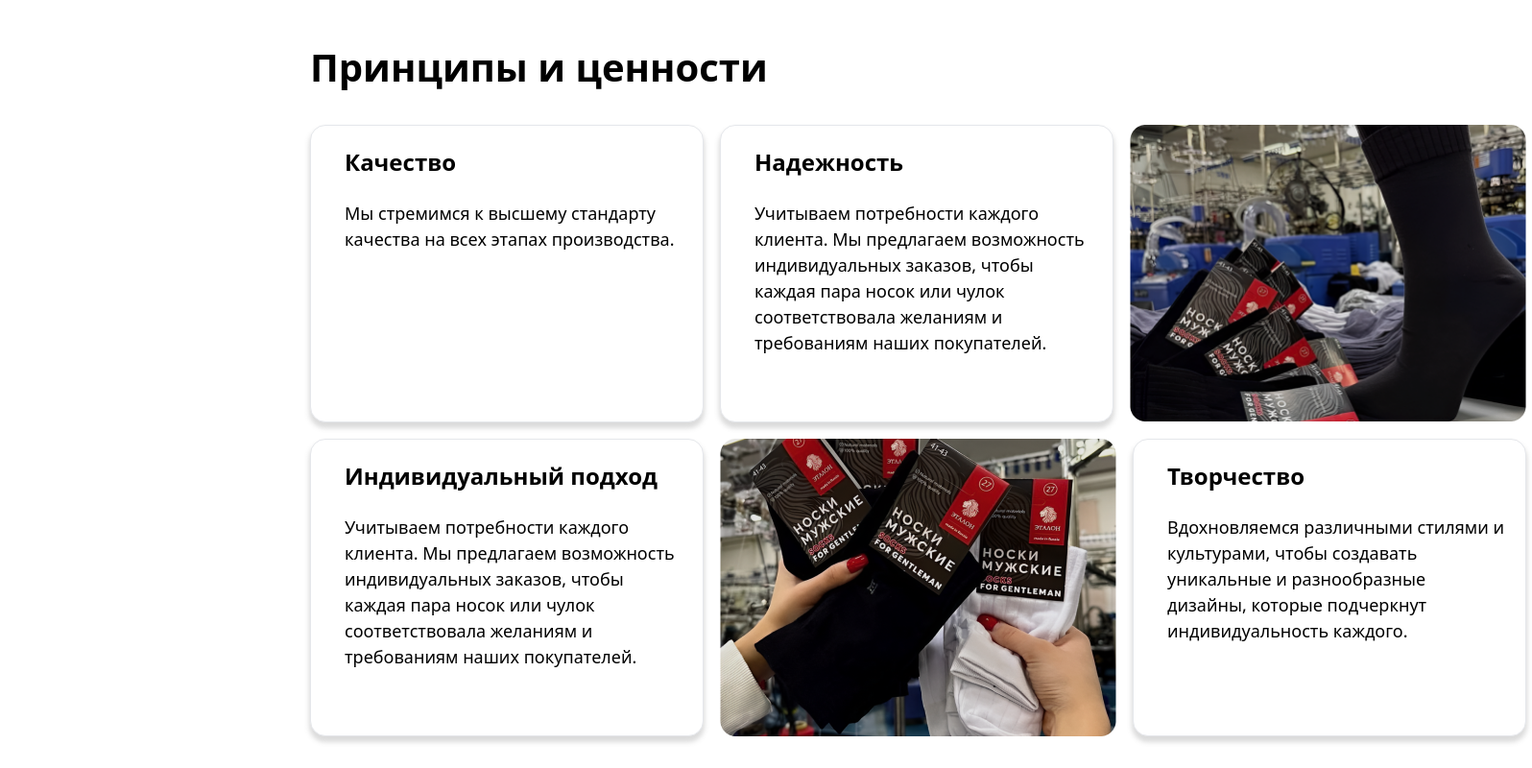
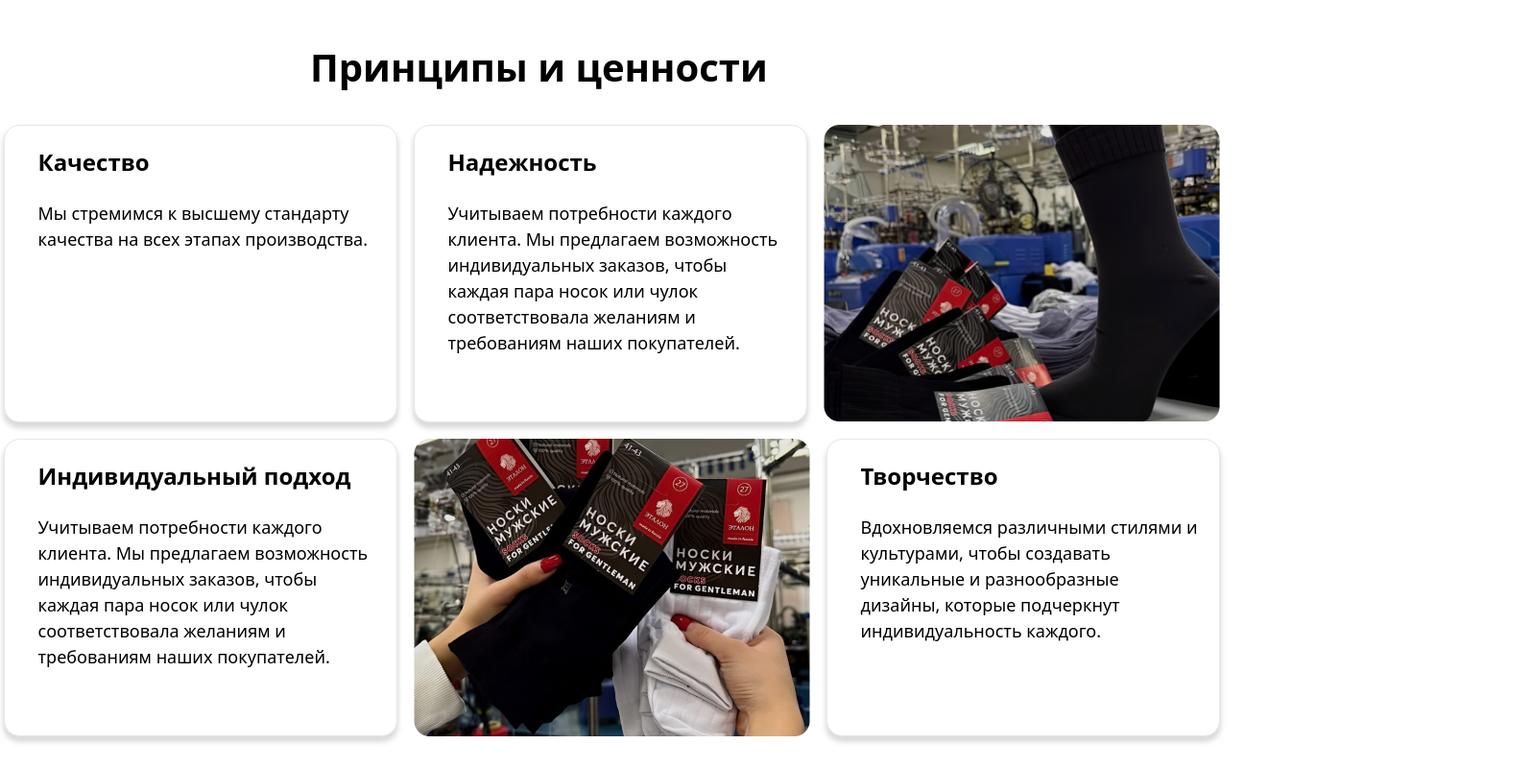
Before and after one commit to pavelbekarev/Etalon, a Next.js app: page / in a window 1280 px wide. Shown: the part 2020-2820 px from the top of the page at 96% size, 1596 px wide, since content can reach past the window. Built offline with nearby package versions, Linux system fonts and the light colour scheme.

Commit message:
feat: изменил margin для блоков AboutBlock, Form, Location

```diff
--- a/src/app/Blocks/AboutBlock/AboutBlock.scss
+++ b/src/app/Blocks/AboutBlock/AboutBlock.scss
@@ -1,6 +1,4 @@
-
-
-.AboutBlock_title{
+.AboutBlock_title {
   margin-top: 70px;
   margin-bottom: 30px;
   margin-left: 323px;
@@ -8,9 +6,9 @@
   font-weight: 600;
 }
 
-.card_container1{
-
-    margin-left: 323px;
+.card_container1 {
+  //   margin-left: 323px;
+  margin: 0 auto;
   display: flex;
   flex-direction: row;
   gap: 17px;
@@ -18,18 +16,16 @@
   max-width: 1273px;
 }
 
-.card_container2{
-
-    margin-left: 323px;
-
+.card_container2 {
+  margin: 0 auto;
   display: flex;
   flex-direction: row;
-    gap:17px;
+  gap: 17px;
   width: 100%;
   max-width: 1273px;
 }
 
-.InfoBlock1{
+.InfoBlock1 {
   height: 310px !important;
   width: 413px !important;
   border-radius: 16px;
--- a/src/app/Blocks/Form/Form.scss
+++ b/src/app/Blocks/Form/Form.scss
@@ -1,39 +1,34 @@
-
-
-.form_container{
-
+.form_container {
   flex: auto;
-    margin-left: 323px;
+  // margin-left: 323px;
+  margin: 0 auto;
   height: 644px;
   border-radius: 45px;
-    background-color: #C44536;
+  background-color: #c44536;
   display: flex;
   flex-direction: row;
   width: 100%;
   max-width: 1273px;
   margin-top: 70px;
   margin-bottom: 217px;
-
 }
 
-.fTitle{
+.fTitle {
   margin-top: 120px;
   font-size: 40px;
   font-weight: 600;
   margin-left: 63px;
 }
 
-.f_Title{
+.f_Title {
   font-size: 40px;
   color: #fff;
-
 }
 
-.txt{
+.txt {
   color: #fff;
   font-size: 20px;
-
 }
-.rform{
+.rform {
   padding: 120px 63px 120px 63px;
 }
--- a/src/app/Blocks/Location/Location.scss
+++ b/src/app/Blocks/Location/Location.scss
@@ -1,26 +1,24 @@
-.main_container{
+.main_container {
   height: 644px;
   border-radius: 45px;
-    margin-left: 323px;
-    background-color: #E9EAEB;
+  margin: 0 auto;
+  background-color: #e9eaeb;
   width: 100%;
   max-width: 1273px;
 }
 
-.lTitle{
-
+.lTitle {
   font-size: 40px;
   font-weight: 600;
-    margin-left: 323px;
+  margin-left: 125px;
   margin-bottom: 30px;
   padding-top: 80px;
 }
 
-.location_container{
+.location_container {
   height: 645px;
   border-radius: 45px;
   display: flex;
   flex-direction: row;
   gap: 10px;
-
 }
--- a/src/app/Blocks/Location/Location.tsx
+++ b/src/app/Blocks/Location/Location.tsx
@@ -8,7 +8,6 @@ const Location = () => {
       <div className="lTitle">
         <p className="l_Title">Где мы находимся</p>
       </div>
-
       <div className="main_container">
         <div className="location_container">
           <div style={{ position: "relative", overflow: "hidden" }}>
```
Lines whose indentation alone changed are shown as unchanged.
